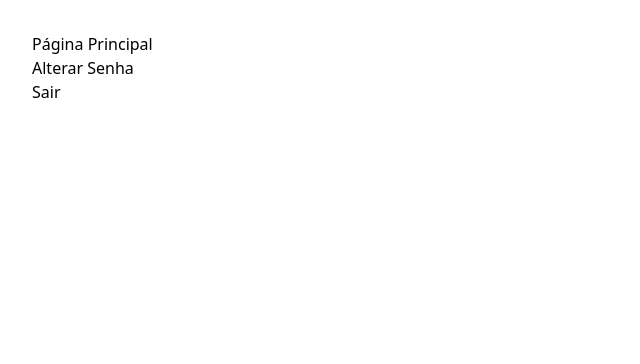
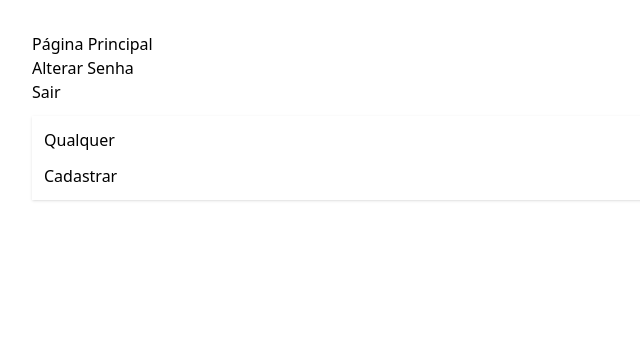
Before and after one commit to SouOWendel/django-todo-list, a Django app: template to_do_lists/templates/to_do_lists/index.html in a window 1280 px wide. Shown: the top 364 px of the page, without its empty margins (0-640 px from the left). Run offline with Django 5.2, Linux system fonts and the light colour scheme; the template is opened without the code that fills it, so the values that code supplies are empty, except form fields; a user stored in the database is signed in; tables that the repository leaves empty hold one stand-in row (values such as "Sample post"); form fields are guessed from the names that the template uses; some libraries are stand-ins or nearby versions.

Commit message:
Created a initial form for register tasks

```diff
--- a/to_do_lists/templates/to_do_lists/index.html
+++ b/to_do_lists/templates/to_do_lists/index.html
@@ -1,5 +1,18 @@
 {% extends "to_do_lists/base.html" %}
 
 {% block content %}
-	{{ message }}
+
+	{% if user.is_authenticated %}
+	<form method="POST" class="shadow mt-3 p-3">
+		{% comment %} Tag de Segurança do Django {% endcomment %}
+		{% csrf_token %}
+		<div class="mb-3">
+			<label for="id_tarefa" class="">Qualquer</label>
+			{{ form.tarefa }}
+		</div>
+		<button type="submit">Cadastrar</button>
+	</form>
+	{% else %}
+		<a href="{% url 'index' %}" class="">Clique aqui para criar uma tarefa!</a>
+	{% endif %}
 {% endblock %}
```
